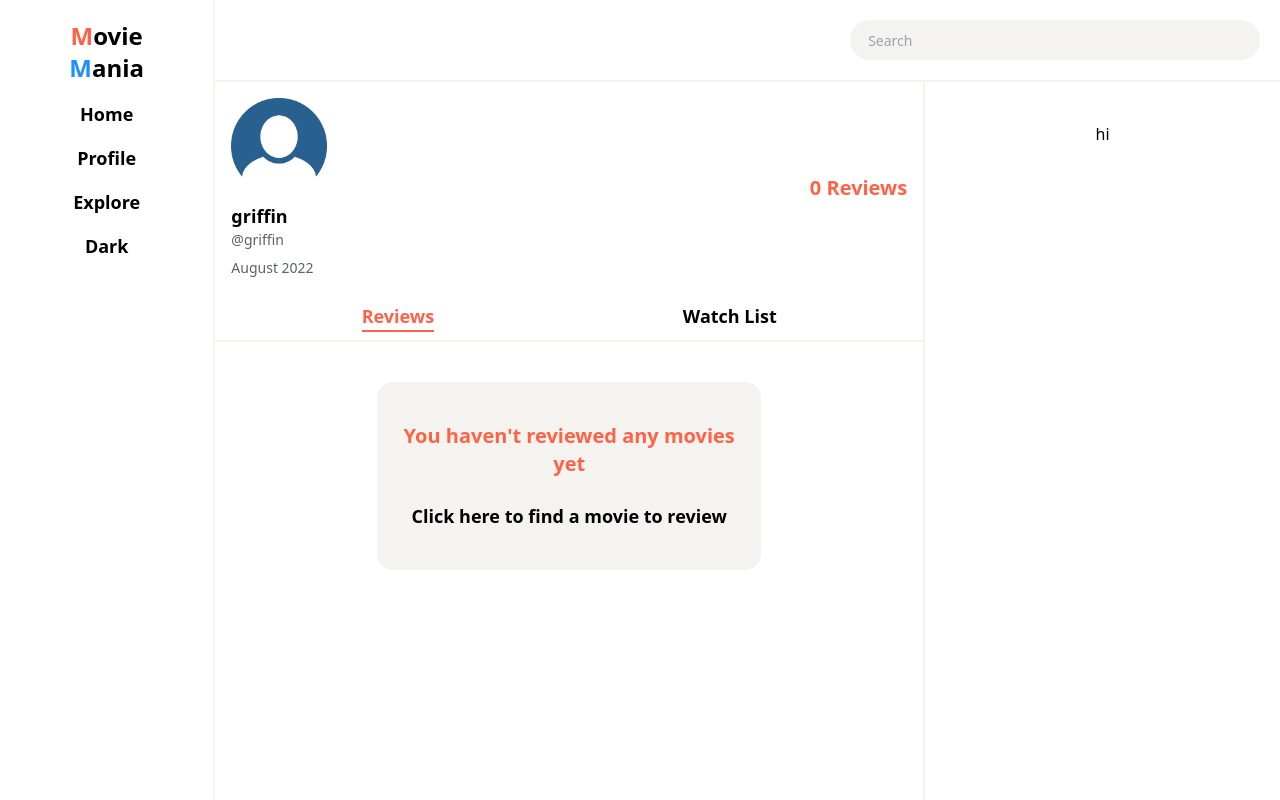
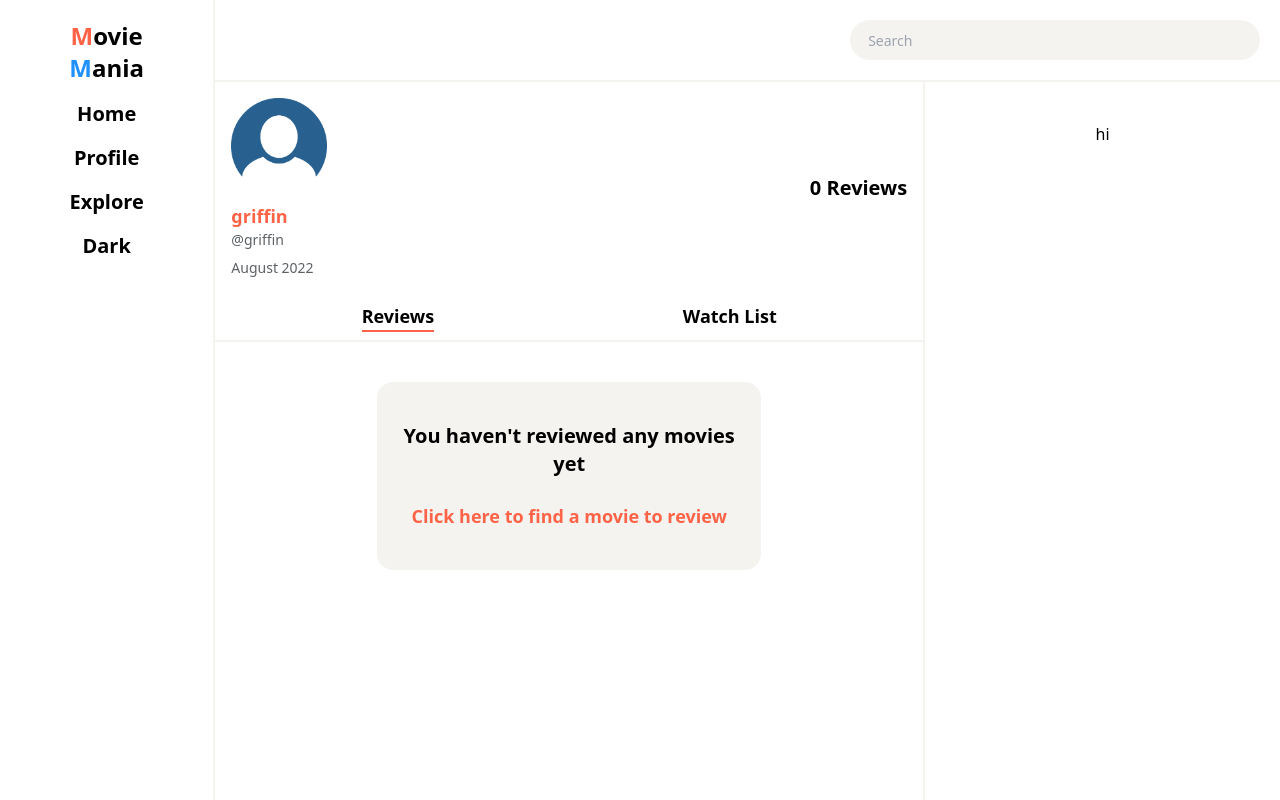
Before and after one commit to Griffmatt/MovieMania2, a React (Vite) app: page /profile-page in a window 1280 px wide. Built offline with nearby package versions, Linux system fonts and the light colour scheme.

Commit message:
chanegd stylign of page

```diff
--- a/src/App.tsx
+++ b/src/App.tsx
@@ -17,7 +17,6 @@ function App() {
       <Outlet />
     </>
   )
-
   return (
     <>
       <div className="md:container mx-auto sm:mb-12">
--- a/src/components/Genres.tsx
+++ b/src/components/Genres.tsx
@@ -14,13 +14,13 @@ const Genres = ({ genres, value }: Props) => {
     <div className="flex gap-2">
       {genres.map((genre) => (
         <Link key={genre.name} className="w-fit" to={`/genre=${genre.id}`}>
-          <p
+          <h5
             className={`whitespace-nowrap border-2 px-2 py-1 rounded-xl ${
               Number(value) === genre.id ? 'border-primary text-primary' : ''
             }`}
           >
             {genre.name}
-          </p>
+          </h5>
         </Link>
       ))}
     </div>
--- a/src/components/Review.tsx
+++ b/src/components/Review.tsx
@@ -20,8 +20,10 @@ function Review({ review, profileReview }: Props) {
           <h4 className="font-bold">{review.rating}/10</h4>
         </div>
         {profileReview && (
-          <Link to={`/${review.movieId}`} className="hover:lg:text-primary">
-            <h3>{review.title}</h3>
+          <Link to={`/${review.movieId}`}>
+            <h3 className="text-black dark:text-white hover:lg:text-primary">
+              {review.title}
+            </h3>
           </Link>
         )}
         <p className="col-span-full">{review.review}</p>
--- a/src/components/SideBar.tsx
+++ b/src/components/SideBar.tsx
@@ -16,7 +16,7 @@ function SideBar() {
           <span className="text-secondary">M</span>ania
         </h1>
       </Link>
-      <ul className="grid gap-2">
+      <div className="grid gap-2">
         {sideOptions.map((option) => {
           return (
             <React.Fragment key={option.name}>
@@ -24,22 +24,18 @@ function SideBar() {
                 to={`/${option.value}`}
                 className="rounded-3xl px-3 py-1 w-fit mx-auto hover:bg-bg-secondary  dark:hover:bg-bg-secondary-dark"
               >
-                <li>
-                  <h3>{option.name}</h3>
-                </li>
+                <h2>{option.name}</h2>
               </Link>
             </React.Fragment>
           )
         })}
-        <li>
-          <button
-            onClick={handleDarkMode}
-            className="rounded-3xl px-3 py-1 w-fit mx-auto hover:bg-bg-secondary  dark:hover:bg-bg-secondary-dark"
-          >
-            <h3>{darkMode ? 'Light' : 'Dark'}</h3>
-          </button>
-        </li>
-      </ul>
+        <button
+          onClick={handleDarkMode}
+          className="rounded-3xl px-3 py-1 w-fit mx-auto hover:bg-bg-secondary  dark:hover:bg-bg-secondary-dark"
+        >
+          <h2>{darkMode ? 'Light' : 'Dark'}</h2>
+        </button>
+      </div>
     </nav>
   )
 }
--- a/src/index.css
+++ b/src/index.css
@@ -26,13 +26,16 @@ h1 {
 }
 
 h2 {
-  @apply text-lg md:text-xl font-bold text-primary;
+  @apply text-lg md:text-xl font-bold;
 }
 h3 {
-  @apply md:text-lg font-semibold;
+  @apply md:text-lg font-bold text-primary;
 }
 h4 {
-  @apply text-base font-medium;
+  @apply md:text-lg font-semibold text-secondary;
+}
+h5 {
+  @apply text-base font-semibold;
 }
 
 p {
--- a/src/main.tsx
+++ b/src/main.tsx
@@ -16,7 +16,7 @@ import { CombinedContextProvider } from './context/combinedContext'
 import { QueryClient, QueryClientProvider } from '@tanstack/react-query'
 
 const persistor = persistStore(store)
-const queryClient = new QueryClient()
+export const queryClient = new QueryClient()
 
 // eslint-disable-next-line @typescript-eslint/no-non-null-assertion
 createRoot(document.getElementById('root')!).render(
--- a/src/pages/HomePage/HomePage.tsx
+++ b/src/pages/HomePage/HomePage.tsx
@@ -16,7 +16,7 @@ interface Data {
 function HomePage() {
   const [request] = useState('upcoming')
 
-  const { data } = useQuery([request], () =>
+  const { data } = useQuery(['movies', request], () =>
     fetchMovies<Data>(`/movie/${request}${requests.fetchMovies}`)
   )
 
--- a/src/pages/MovieInfoPage/MovieInfoPage.tsx
+++ b/src/pages/MovieInfoPage/MovieInfoPage.tsx
@@ -18,7 +18,7 @@ import { useQuery } from '@tanstack/react-query'
 function MovieInfoPage() {
   const { id } = useParams()
 
-  const { data, isLoading } = useQuery([id], () =>
+  const { data, isLoading } = useQuery(['movie', id], () =>
     // eslint-disable-next-line @typescript-eslint/restrict-template-expressions
     fetchMovies<Imovie>(`/movie/${id}${requests.fetchMovieInfo}`)
   )
@@ -45,7 +45,7 @@ function MovieInfoPage() {
               videos={data.videos.results}
             />
             <div className="border-t-2 border-bg-secondary dark:border-bg-secondary-dark">
-              <h2>Recent Reviews</h2>
+              <h3>Recent Reviews</h3>
               <div className="grid gap-5 w-full xl:grid-cols-2 py-4">
                 {reviews.map((review: Ireview) => {
                   return (
--- a/src/pages/MovieSearchPage/MovieSearchPage.tsx
+++ b/src/pages/MovieSearchPage/MovieSearchPage.tsx
@@ -25,7 +25,7 @@ function MovieSearchPage({ request }: Props) {
   let timer: string | number | NodeJS.Timeout | undefined
   const fetchRequest = value ? `${request}${value}` : `${request}`
 
-  const { data } = useQuery([fetchRequest], () =>
+  const { data } = useQuery(['movies', fetchRequest], () =>
     fetchMovies<Data>(fetchRequest)
   )
 
--- a/src/pages/ProfilePage/ProfilePage.tsx
+++ b/src/pages/ProfilePage/ProfilePage.tsx
@@ -50,10 +50,8 @@ function ProfilePage() {
                 onClick={() => setOpenMenu(option.value)}
               >
                 <h3
-                  className={`text-bg md:text-lg font-semibold cursor-pointer ${
-                    openMenu === option.value
-                      ? 'border-b-2 border-primary text-primary'
-                      : ''
+                  className={`text-bg md:text-lg font-semibold cursor-pointer text-black dark:text-white ${
+                    openMenu === option.value ? 'border-b-2 border-primary' : ''
                   }`}
                 >
                   {option.name}
--- a/src/utils/fetchMovies.ts
+++ b/src/utils/fetchMovies.ts
@@ -9,5 +9,6 @@ export const fetchMovies = async <T>(request: string): Promise<T | void> => {
     return response.data
   } catch {
     console.log('error')
+    throw new Error()
   }
 }
```
